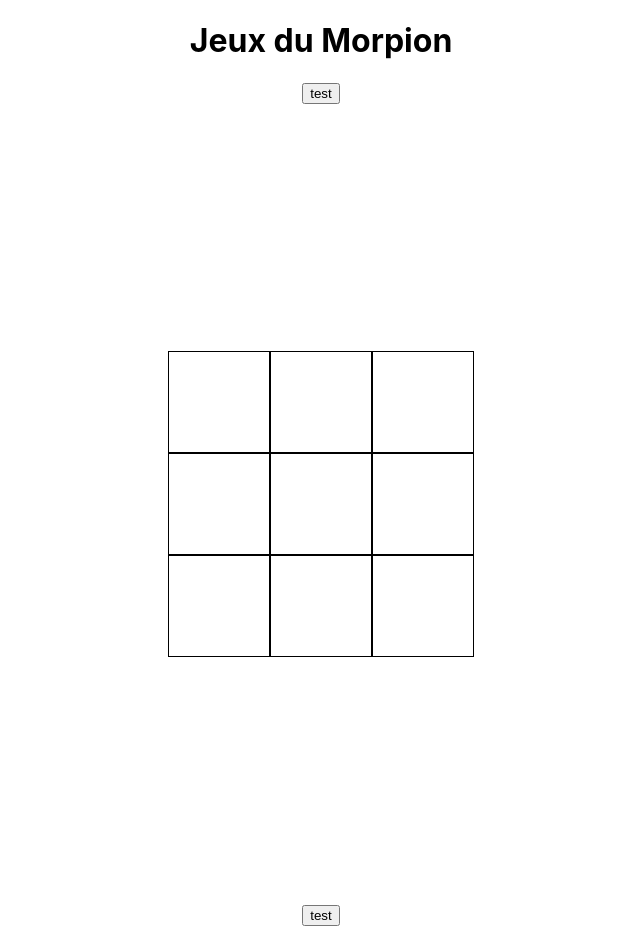
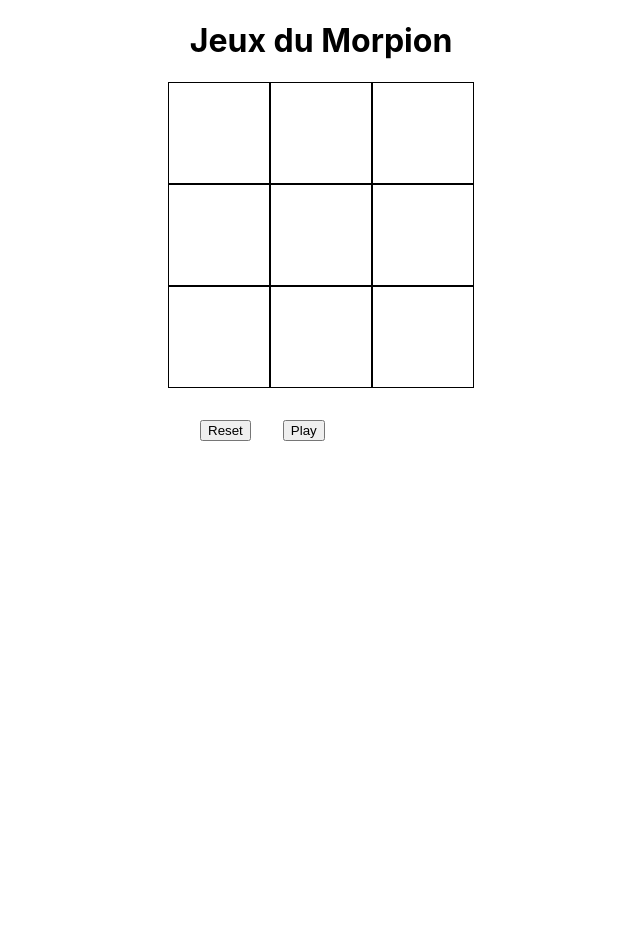
Before and after one commit to chaaams/morpion-react, a React (Create React App) app: page / in a window 1280 px wide. Shown: the whole page, without its empty margins (319-959 px from the left). After the commit the page ends 800 px from the top, so only its background shows below. Built offline with nearby package versions, Linux system fonts and the light colour scheme.

Commit message:
change case done

```diff
--- a/src/App.css
+++ b/src/App.css
@@ -13,11 +13,18 @@
   display: flex;
   height: 100vh;
 }
-.title{
-}
 .App{
   align-items: center;
   justify-content: center;
   display: flex;
   flex-direction: column;
 }
+.reset{
+  margin: 4vh;
+}
+.case{
+  align-items: center;
+  justify-content: center;
+  display: flex;
+  font-size: 2;
+}
--- a/src/App.js
+++ b/src/App.js
@@ -1,16 +1,15 @@
 import './App.css';
 import Player from "./components/Player"
 import React from 'react';
-import Board from "./components/Board"
+// import Board from "./components/Board"
+// import SquareTest from "./components/SquareTest"
 
 function App() {
   return (
     <div className='App'>
       <h1 className='title'>Jeux du Morpion</h1>
       <Player>Clik</Player>
-      <Board></Board>
-      <Player></Player>
-
+      {/* <Board></Board> */}
     </div>
   );
 }
--- a/src/components/Board.jsx
+++ b/src/components/Board.jsx
@@ -10,16 +10,15 @@ class Board extends React.Component{
         return(
                 <div className="moveBoard">
                <div className="grid">
-                   <div className="case"></div>
-                   <div className="case"></div>
-                   <div className="case"></div>
-                   <div className="case"></div>
-                   <div className="case"></div>
-                   <div className="case"></div>
-                   <div className="case"></div>
-                   <div className="case"></div>
-                   <div className="case"></div>
-
+                   <div className="case" id="case1">X</div>
+                   <div className="case" id="case2">0</div>
+                   <div className="case" id="case3"></div>
+                   <div className="case" id="case4"></div>
+                   <div className="case" id="case5"></div>
+                   <div className="case" id="case6"></div>
+                   <div className="case" id="case7"></div>
+                   <div className="case" id="case8"></div>
+                   <div className="case" id="case9"></div>
                </div>
                </div>
         )
--- a/src/components/Player.jsx
+++ b/src/components/Player.jsx
@@ -1,25 +1,37 @@
 import React from 'react'
+import "../App.css"
 
 class Player extends React.Component{
     constructor(props){
         super(props)
         this.state={
             player:"O",
+            counter:0 ,
+            grid :["","","","","","","","",""],
         }
 
 
     }
 
-    switchClik=()=>{
+    switchClik=(e)=>{
+        console.log(e.target.id);
+       let grid = [...this.state.grid]
+       let id = e.target.id;
+       console.log(grid[id]);
+       grid[id]= this.state.player
+        let count = this.state.counter
         if(this.state.player === "X"){
             this.setState({
-                player:"O"
+                player:"O",
+                grid:grid,
             })
         }else{
             this.setState({
-                player:"X"
+                player:"X",
+                grid : grid ,
             })
         }
+        // console.log(this.state.counter)
 
     }
 
@@ -29,7 +41,19 @@ class Player extends React.Component{
     render(){
         return(
         <div>
-            <button onClick={this.switchClik}>test</button>
+            <div className="grid" onClick={this.switchClik}>
+                    <div className="case" id="0">{this.state.grid[0]}</div>
+                    <div className="case" id="1">{this.state.grid[1]}</div>
+                    <div className="case" id="2">{this.state.grid[2]}</div>
+                    <div className="case" id="3">{this.state.grid[3]}</div>
+                    <div className="case" id="4">{this.state.grid[4]}</div>
+                    <div className="case" id="5">{this.state.grid[5]}</div>
+                    <div className="case" id="6">{this.state.grid[6]}</div>
+                    <div className="case" id="7">{this.state.grid[7]}</div>
+                    <div className="case" id="8">{this.state.grid[8]}</div>
+               </div>
+            <button className='reset'>Reset</button>
+            <button onClick={this.switchClik}>Play</button>
         </div>
         )
     }
--- /dev/null
+++ b/src/components/SquareTest.jsx
@@ -0,0 +1,19 @@
+import React from "react";
+
+class SquareTest extends React.Component {
+constructor(props){
+    super(props);
+    this.state ={
+        value : null
+    }
+}
+
+render(){
+    return(
+        <button className="square"
+        onClick={()=> this.setState({value:"x"})}></button>
+    )
+}
+}
+
+export default SquareTest;
```
